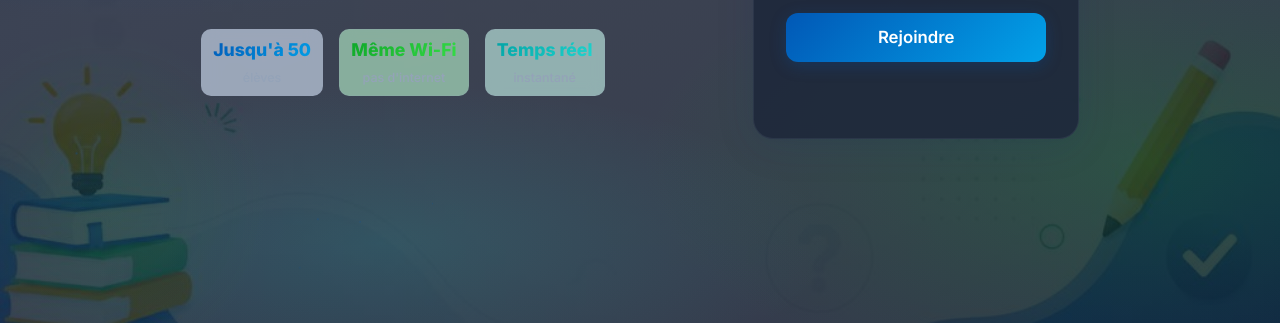
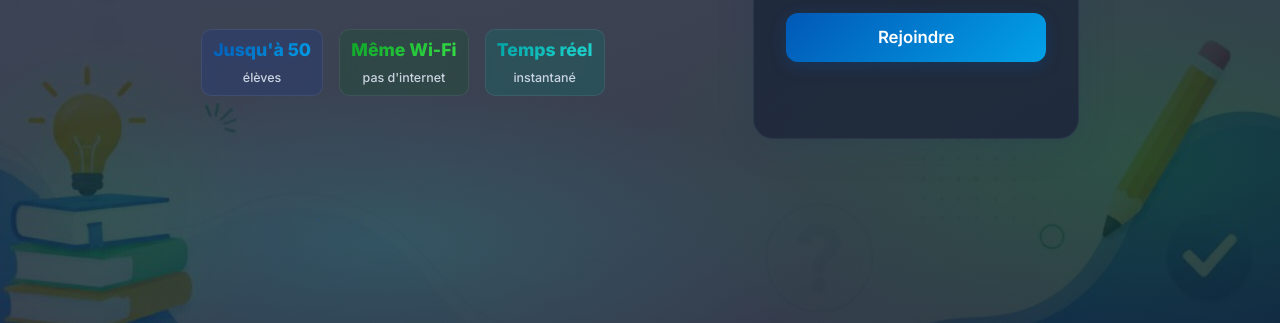
Before and after one commit to YaogoGerard/LocalQCM, a plain HTML site: page index.html in a window 1280 px wide. Both pictures are taken after a click on the button "Basculer mode sombre". Shown: the part 477-800 px from the top of the page. Drawn offline with Linux system fonts and the light colour scheme.

Commit message:
fix dark mode: rendre les statistiques visibles en mode sombre

```diff
--- a/css/global.css
+++ b/css/global.css
@@ -1224,8 +1224,20 @@ body.dark-mode .stat {
   border-color: rgba(148, 163, 184, 0.15);
 }
 
+body.dark-mode .stat:nth-child(1) {
+  background: rgba(30, 58, 138, 0.3);
+}
+
+body.dark-mode .stat:nth-child(2) {
+  background: rgba(20, 83, 45, 0.3);
+}
+
+body.dark-mode .stat:nth-child(3) {
+  background: rgba(15, 118, 110, 0.3);
+}
+
 body.dark-mode .stat span {
-  color: var(--text-secondary);
+  color: #cbd5e1;
 }
 
 body.dark-mode .section {
```
